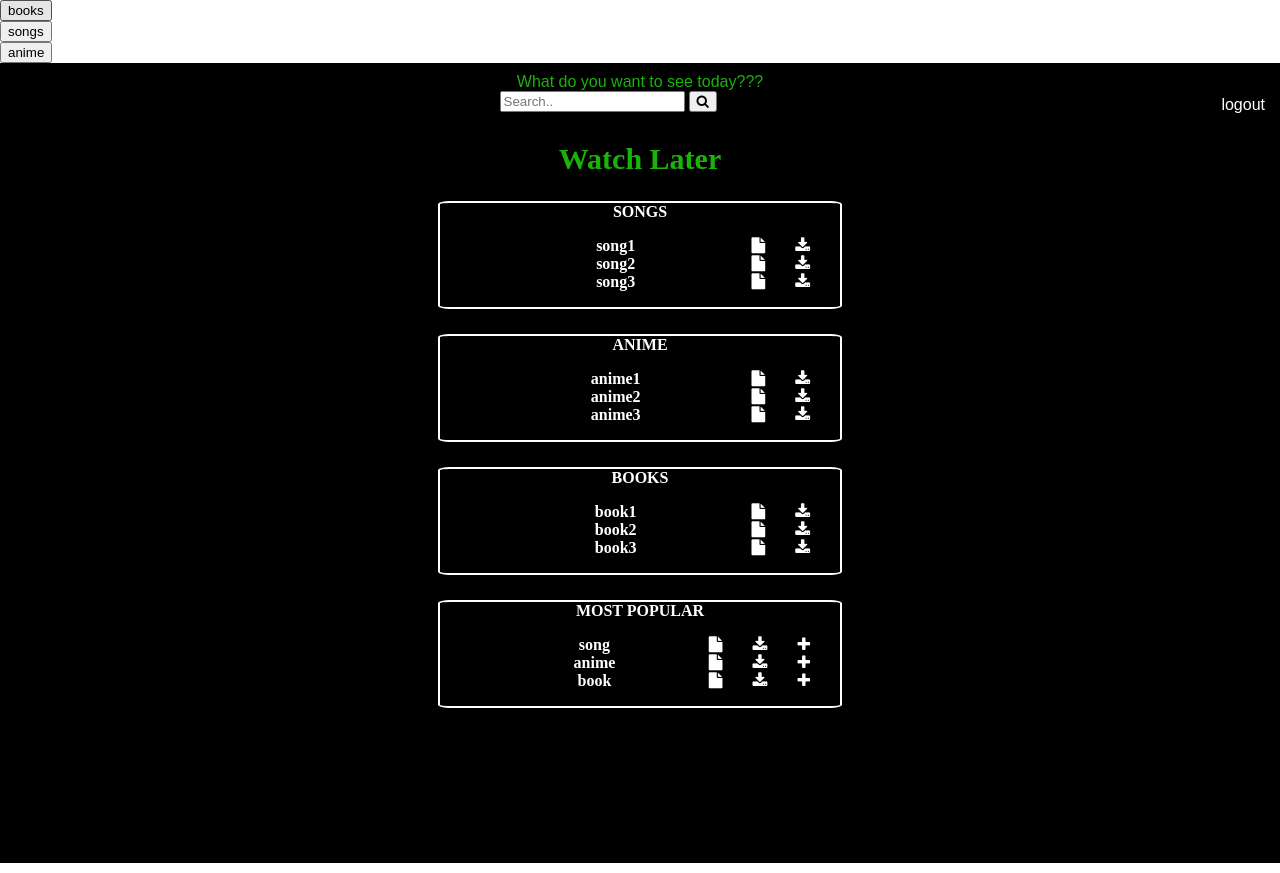
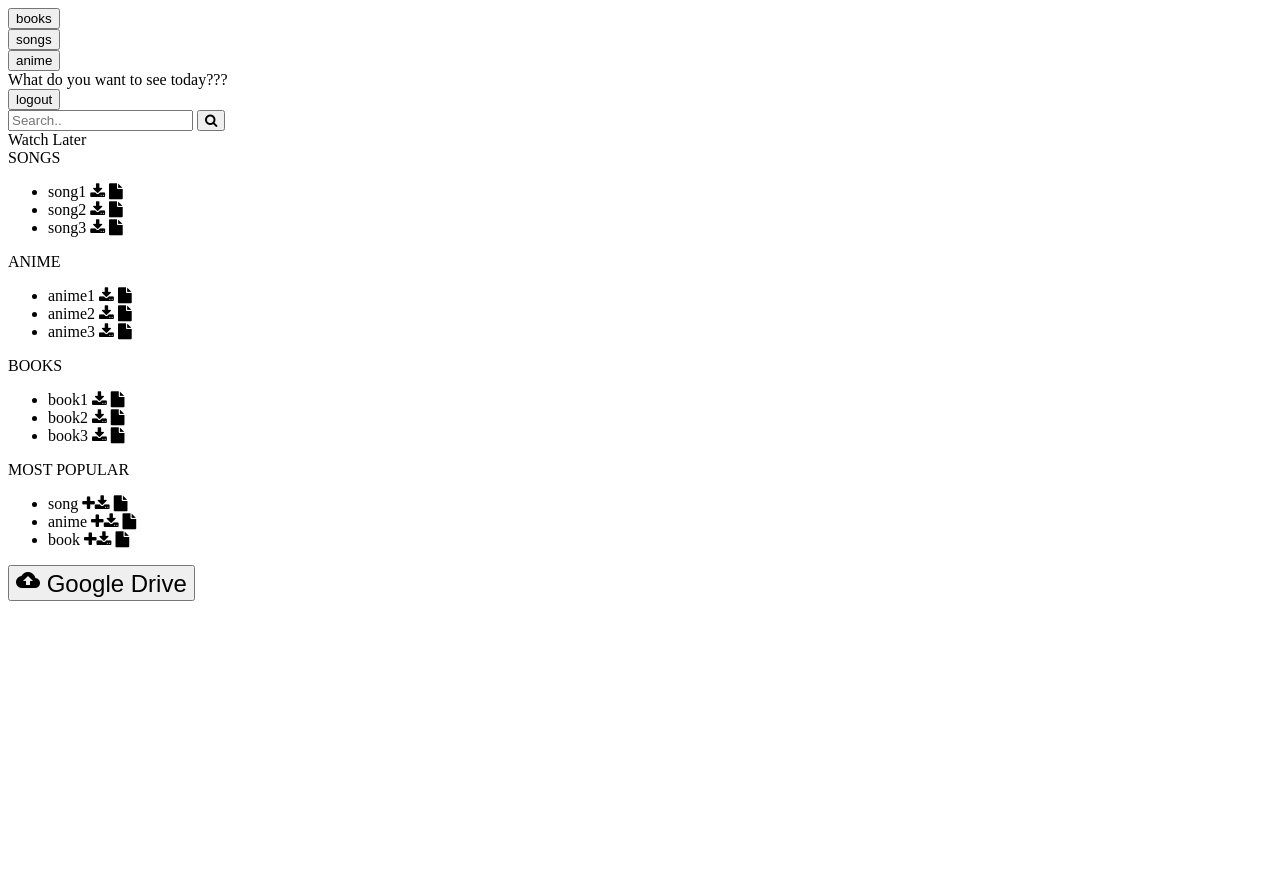
Before and after one commit to TheLethalCode/Artemis-arrow, a Flask app: template templates/profile.html in a window 1280 px wide. After the commit the page ends 601 px from the top, so only its background shows below. Run offline with Flask 2, Linux system fonts and the light colour scheme; the template is opened without the code that fills it, so the values that code supplies are empty.

Commit message:
upload button added

```diff
--- a/templates/profile.html
+++ b/templates/profile.html
@@ -4,7 +4,7 @@
 	<title>Artemis-Arrow</title>
 	<meta name="viewport" content="width=device-width, initial-scale=1.0">
 	<link rel="stylesheet" href="https://cdnjs.cloudflare.com/ajax/libs/font-awesome/4.7.0/css/font-awesome.min.css">
-	<link rel="stylesheet" type="text/css" href="../static/profile_styles.css">
+	<link href="https://fonts.googleapis.com/icon?family=Material+Icons" rel="stylesheet"> </li>
 </head>
 <body>
 <div id="selection">
@@ -72,6 +72,9 @@
 				</ul>
 			</div>
 	</div>
+	<div id="upload-files" >
+		<button type="button" style="font-size: 24px"><i class="material-icons">cloud_upload</i> Google Drive</button>
+	</div>
 
 <div id = 'flashes'>
 {% with messages = get_flashed_messages() %}
```
